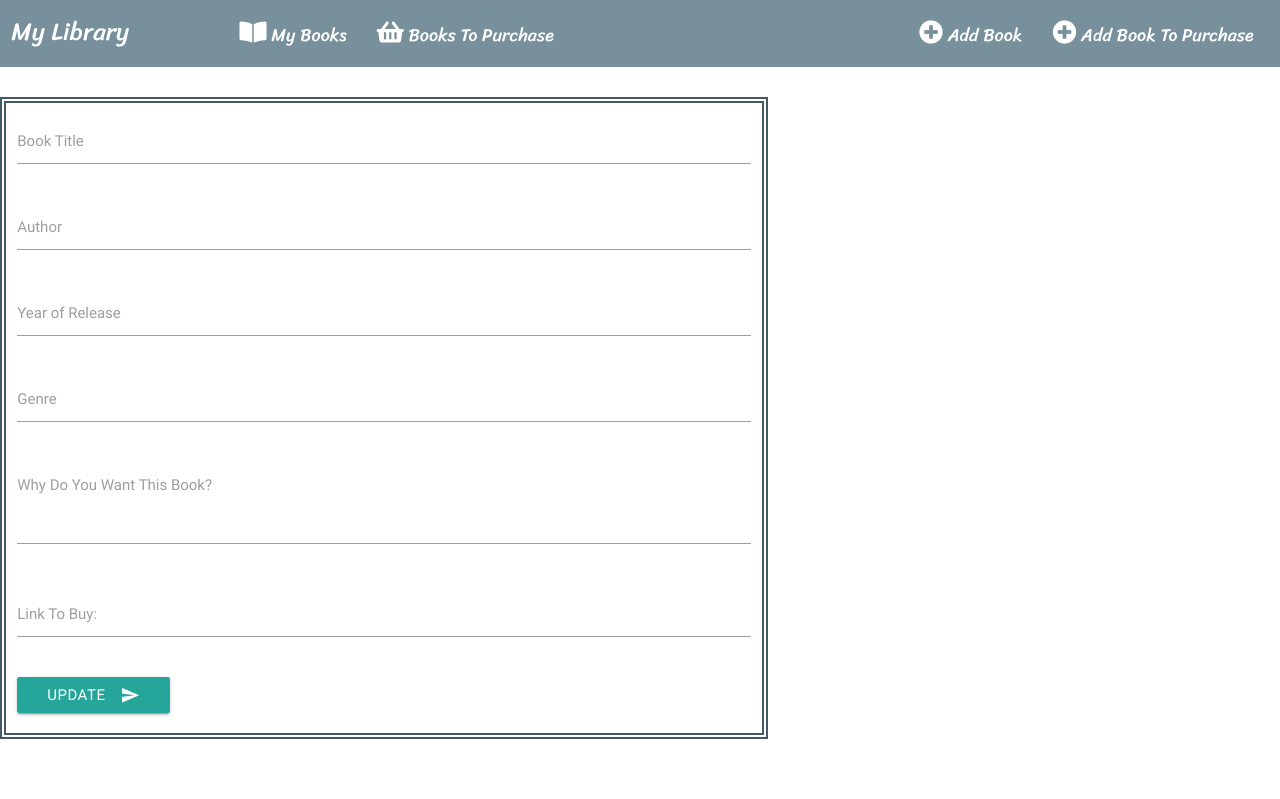
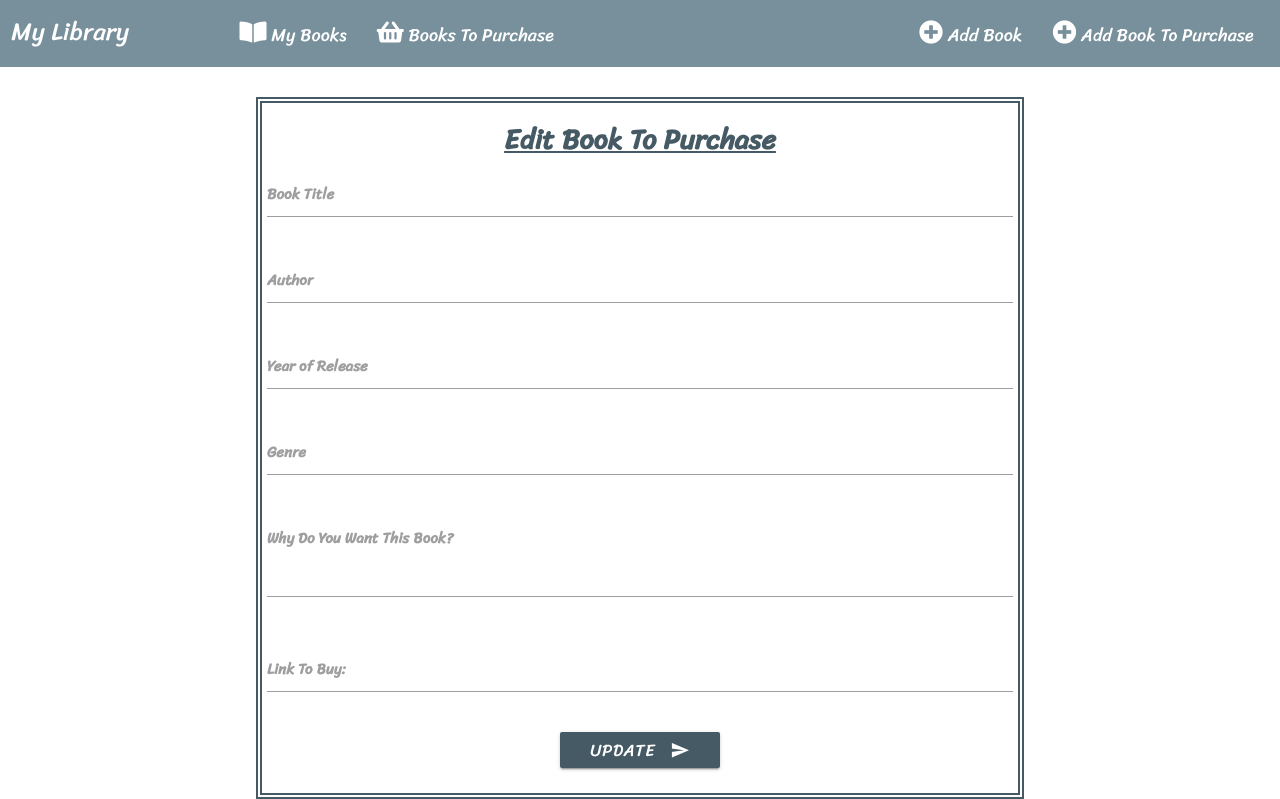
Before and after one commit to WHusssain937/Milestone-Project-3, a Flask app: template templates/edit-to-purchase.html in a window 1280 px wide. Shown: the part 64-863 px from the top of the page. Before the commit the page ends 803 px from the top, so only its background shows below. Run offline with Flask 2, Linux system fonts and the light colour scheme; the template is opened without the code that fills it, so the values that code supplies are empty; some libraries are stand-ins or nearby versions; some web fonts are replaced.

Commit message:
added styling to edit forms and styled function icons

```diff
--- a/static/css/style.css
+++ b/static/css/style.css
@@ -35,9 +35,10 @@
     font-weight: bold;
     font-size: 28px;
     color: #455a64;
+    text-align: center;
     text-decoration: underline;
     text-decoration-color: #455a64;
-    margin-top: 80px;
+    margin-top: 6rem;
 }
 
 .collapsible-header {
@@ -54,6 +55,11 @@
     font-size: 20px;
     color: #fff;
     background-color: #455a64;
+}
+
+.function-icon {
+    margin-left: 2rem;
+    color: #fff;
 }
 
 /*--------------------------------------------Add Books/Purchase*/
--- a/templates/books-to-purchase.html
+++ b/templates/books-to-purchase.html
@@ -12,9 +12,9 @@
 					</div>
 					<div class="col s2">
 						<a
-							href="{{url_for('edit_to_purchase', purchase_id=purchase._id)}}"><i class="material-icons">create</i></a>
+							href="{{url_for('edit_to_purchase', purchase_id=purchase._id)}}"><i class="material-icons function-icon">create</i></a>
 						<a
-							href="{{url_for('delete_to_purchase', purchase_id=purchase._id)}}"><i class="material-icons">delete</i></a>
+							href="{{url_for('delete_to_purchase', purchase_id=purchase._id)}}"><i class="material-icons function-icon">delete</i></a>
 					</div>
 				</div>
 				<div class="collapsible-body">
--- a/templates/edit-to-purchase.html
+++ b/templates/edit-to-purchase.html
@@ -1,55 +1,52 @@
 {% extends 'base.html' %} {% block content %}
-<div class="row">
+
+<div class="book-form">
   <form
     action="{{ url_for('update_to_purchase', purchase_id=purchase._id) }}"
     method="POST"
-    class="col s6"
   >
-    <div class="row input-field">
+    <h4 class="form-heading">Edit Book To Purchase</h4>
+    <div class="row input-field form-row">
       <label for="purchase_title">Book Title</label>
       <input
         id="purchase_title"
         name="purchase_title"
         type="text"
-        class="validate"
         value="{{purchase.purchase_title}}"
         required
       />
     </div>
-    <div class="row input-field">
+    <div class="row input-field form-row">
       <label for="name_of_author">Author</label>
       <input
         id="name_of_author"
         name="name_of_author"
         type="text"
-        class="validate"
         value="{{purchase.name_of_author}}"
         required
       />
     </div>
-    <div class="row input-field">
+    <div class="row input-field form-row">
       <label for="release_year">Year of Release</label>
       <input
         id="release_year"
         name="release_year"
         type="text"
-        class="validate"
         value="{{purchase.release_year}}"
         required
       />
     </div>
-    <div class="row input-field">
+    <div class="row input-field form-row">
       <label for="purchase_genre">Genre</label>
       <input
         id="purchase_genre"
         name="purchase_genre"
         type="text"
-        class="validate"
         value="{{purchase.purchase_genre}}"
         required
       />
     </div>
-    <div class="row input-field">
+    <div class="row input-field form-row">
       <label for="why_buy">Why Do You Want This Book?</label>
       <textarea
         id="why_buy"
@@ -60,18 +57,16 @@
 {{purchase.why_buy}}</textarea
       >
     </div>
-    <div class="row input-field">
+    <div class="row input-field form-row">
       <label for="purchase_link">Link To Buy:</label>
-      <input
-        id="purchase_link"
-        name="purchase_link"
-        type="url"
-        class="validate"
-        required
-      />
+      <input id="purchase_link" name="purchase_link" type="url" required />
     </div>
-    <div class="row">
-      <button class="btn waves-effect waves-light" type="submit" name="action">
+    <div class="row btn-align">
+      <button
+        class="btn waves-effect waves-light submit-btn"
+        type="submit"
+        name="action"
+      >
         Update
         <i class="material-icons right">send</i>
       </button>
--- a/templates/my-books.html
+++ b/templates/my-books.html
@@ -7,12 +7,12 @@
 			<li>
 				<div class="collapsible-header">
 					<div class="col s10">
-						<i class="material-icons">book</i>
+						<i class="material-icons">local_library</i>
 						<strong>{{book.book_title}} {{book.rating}}</strong>
 					</div>
 					<div class="col s2">
-						<a href="{{url_for('edit_book', book_id=book._id)}}"><i class="material-icons">create</i></a>
-						<a href="{{url_for('delete_book', book_id=book._id)}}"><i class="material-icons">delete</i></a>
+						<a href="{{url_for('edit_book', book_id=book._id)}}"><i class="material-icons icons function-icon">create</i></a>
+						<a href="{{url_for('delete_book', book_id=book._id)}}"><i class="material-icons function-icon">delete</i></a>
 					</div>
 				</div>
 				<div class="collapsible-body">
```
Also changed, not shown: templates/add-books.html (+4 -24 lines), templates/edit-book.html (+20 -17 lines).
